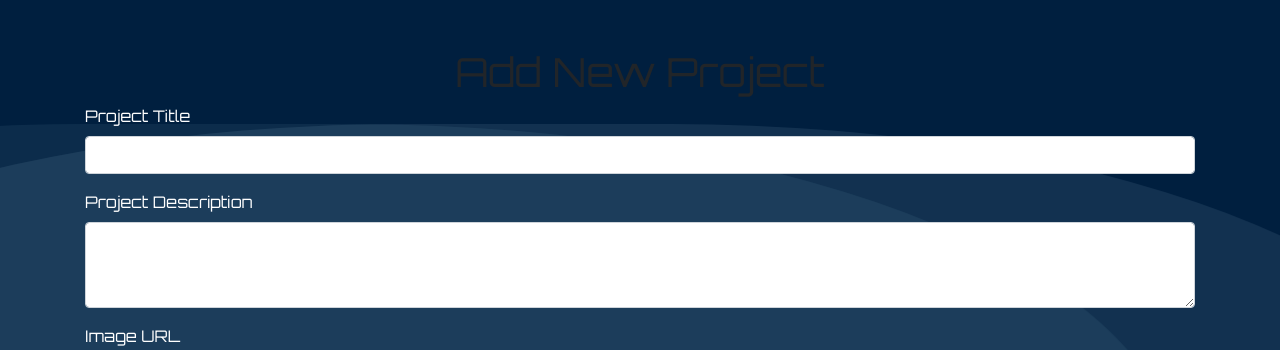
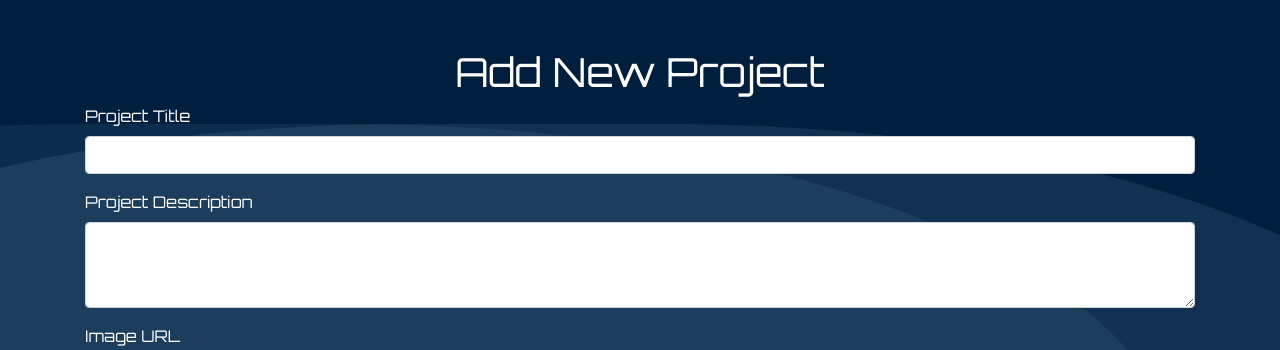
Before and after one commit to Ecmosplasmidou/Mon_portfolio, a PHP site: page /add_project.php in a window 1280 px wide; the page is wider, and only the part inside the window is pictured. Shown: the part 76-426 px from the top of that part. Run offline with PHP 8.4, Linux system fonts and the light colour scheme; some libraries are stand-ins or nearby versions.

Commit message:
Update add_project.php

```diff
--- a/add_project.php
+++ b/add_project.php
@@ -34,7 +34,7 @@ if ($_SERVER['REQUEST_METHOD'] === 'POST') {
 
 <?php include 'header.php'; ?>
 <div class="container mt-5">
-    <h1 class="text-center">Add New Project</h1>
+    <h1 class="text-center text-white">Add New Project</h1>
     <form method="post">
         <div class="mb-3">
             <label for="title" class="form-label text-white">Project Title</label>
```
